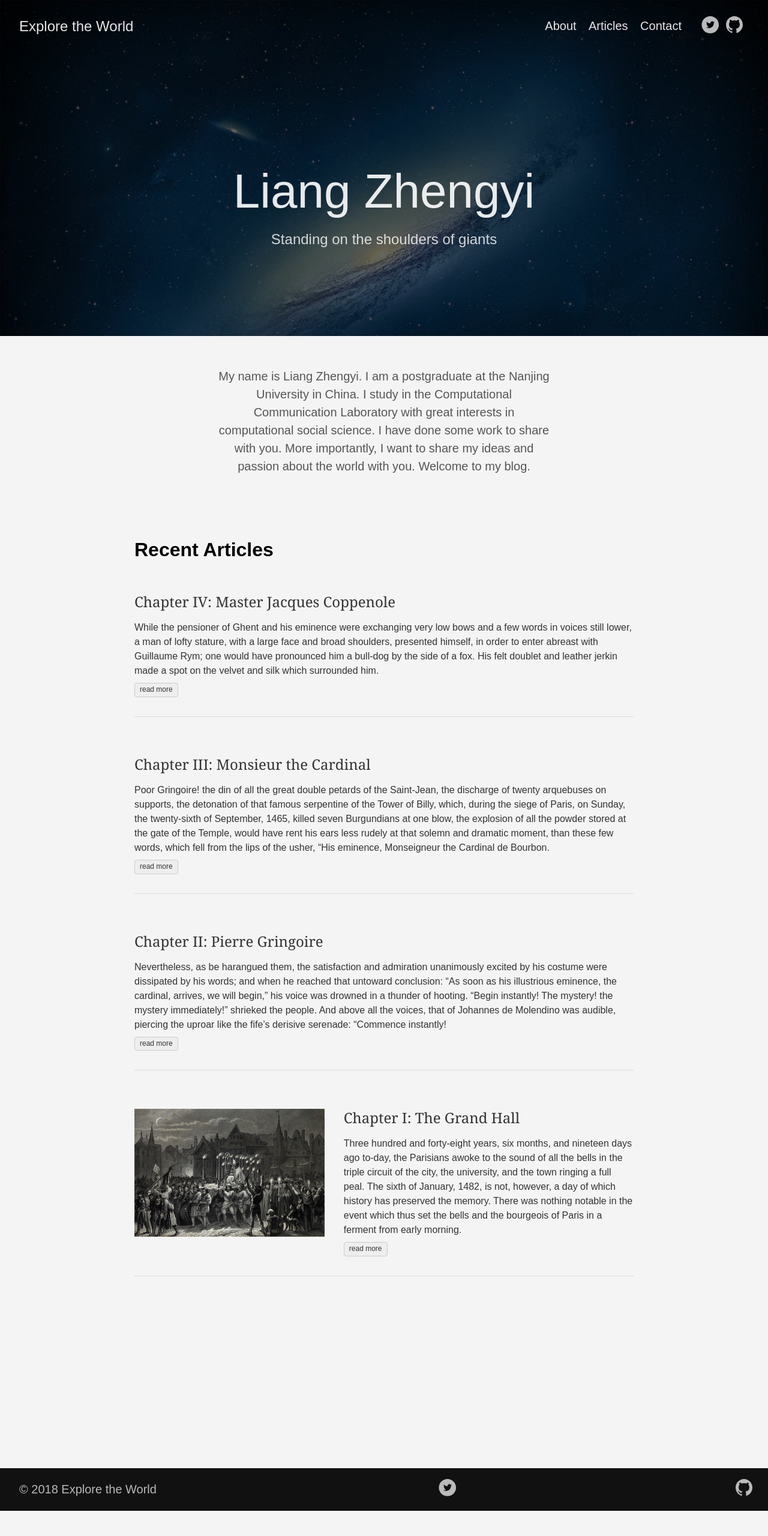
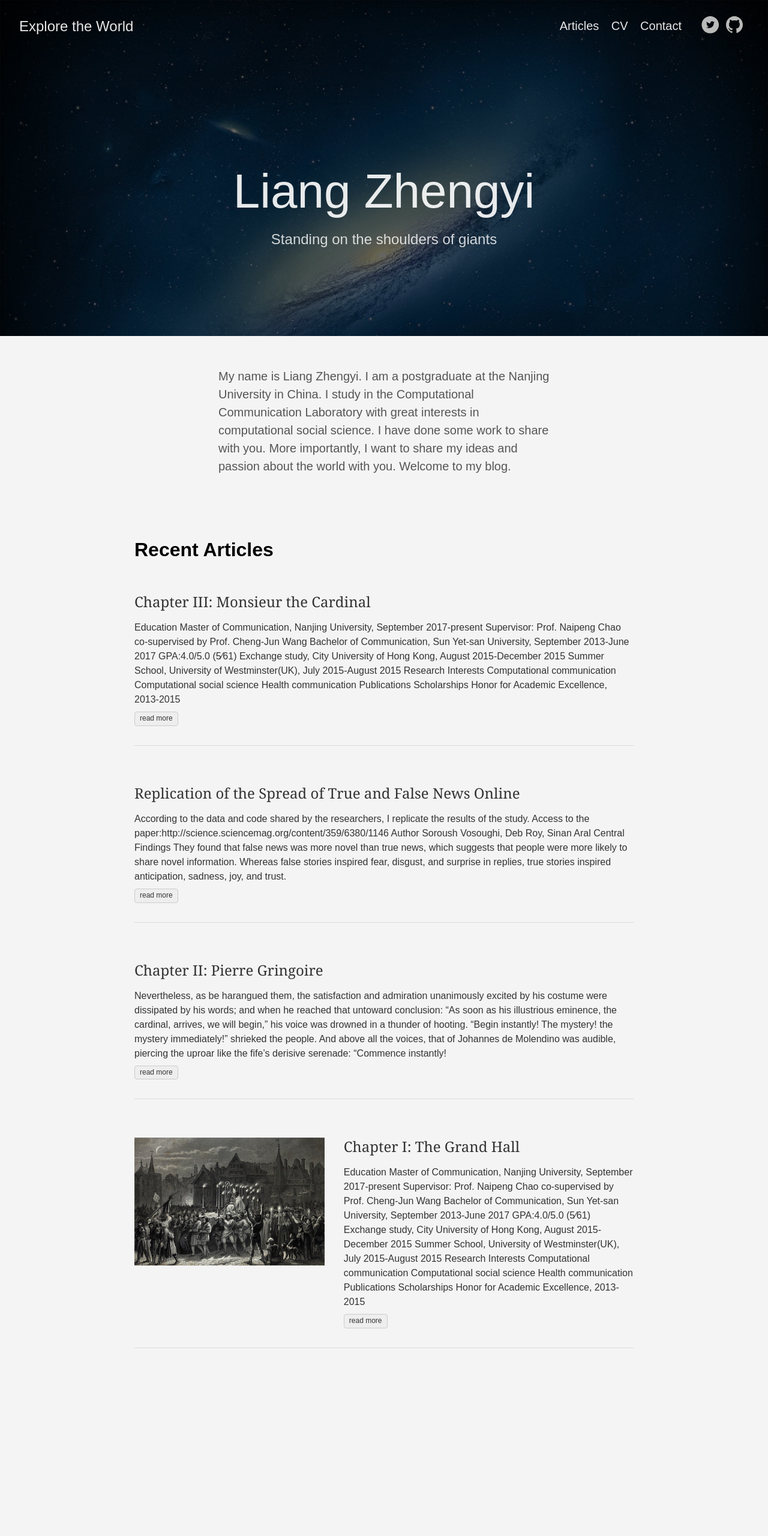
Before and after one commit to liangzhengyiyi/liangzhengyiyi.github.io, a plain HTML site: page index.html in a window 1280 px wide. Shown: the top 2560 px of the page at 60% size. Before the commit the page ends 2518 px from the top, so only its background shows below. Drawn offline with Linux system fonts and the light colour scheme.

Commit message:
Add files via upload

```diff
--- a/index.html
+++ b/index.html
@@ -38,7 +38,7 @@
 
 
 
-<meta property="og:updated_time" content="2017-04-12T11:14:48-04:00"/>
+<meta property="og:updated_time" content="2018-09-06T00:00:00&#43;00:00"/>
 
 
 
@@ -76,14 +76,14 @@
         <ul class="pl0 mr3">
 
           <li class="list f5 f4-ns fw4 dib pr3">
-            <a class="hover-white no-underline white-90" href="/about/" title="About page">
-              About
+            <a class="hover-white no-underline white-90" href="/post/" title="Articles page">
+              Articles
             </a>
           </li>
 
           <li class="list f5 f4-ns fw4 dib pr3">
-            <a class="hover-white no-underline white-90" href="/post/" title="Articles page">
-              Articles
+            <a class="hover-white no-underline white-90" href="/about/" title="CV page">
+              CV
             </a>
           </li>
 
@@ -137,7 +137,7 @@
     <main class="pb7" role="main">
 
   <article class="cf ph3 ph5-l pv3 pv4-l f4 tc-l center measure-wide lh-copy mid-gray">
-    <p>My name is Liang Zhengyi. I am a postgraduate at the Nanjing University in China. I study in the Computational Communication Laboratory with great interests in computational social science. I have done some work to share with you. More importantly, I want to share my ideas and passion about the world with you. Welcome to my blog.</p>
+    <p align="left">My name is Liang Zhengyi. I am a postgraduate at the Nanjing University in China. I study in the Computational Communication Laboratory with great interests in computational social science. I have done some work to share with you. More importantly, I want to share my ideas and passion about the world with you. Welcome to my blog.</p>
 
   </article>
 
@@ -171,14 +171,18 @@
 
       <div class="blah w-100">
         <h1 class="f3 fw1 athelas mt0 lh-title">
-          <a href="/post/chapter-4/" class="color-inherit dim link">
-            Chapter IV: Master Jacques Coppenole
+          <a href="/post/chapter-3/" class="color-inherit dim link">
+            Chapter III: Monsieur the Cardinal
             </a>
         </h1>
         <div class="f6 f5-l lh-copy nested-copy-line-height nested-links">
-          While the pensioner of Ghent and his eminence were exchanging very low bows and a few words in voices still lower, a man of lofty stature, with a large face and broad shoulders, presented himself, in order to enter abreast with Guillaume Rym; one would have pronounced him a bull-dog by the side of a fox. His felt doublet and leather jerkin made a spot on the velvet and silk which surrounded him.
+          Education Master of Communication, Nanjing University, September 2017-present
+ Supervisor: Prof. Naipeng Chao co-supervised by Prof. Cheng-Jun Wang  Bachelor of Communication, Sun Yet-san University, September 2013-June 2017
+ GPA:4.0/5.0 (5&frasl;61)  Exchange study, City University of Hong Kong, August 2015-December 2015
+Summer School, University of Westminster(UK), July 2015-August 2015
+Research Interests  Computational communication Computational social science Health communication  Publications Scholarships  Honor for Academic Excellence, 2013-2015
         </div>
-          <a href="/post/chapter-4/" class="ba b--moon-gray bg-light-gray br2 color-inherit dib f7 hover-bg-moon-gray link mt2 ph2 pv1">read more</a>
+          <a href="/post/chapter-3/" class="ba b--moon-gray bg-light-gray br2 color-inherit dib f7 hover-bg-moon-gray link mt2 ph2 pv1">read more</a>
 
       </div>
     </div>
@@ -195,14 +199,17 @@
 
       <div class="blah w-100">
         <h1 class="f3 fw1 athelas mt0 lh-title">
-          <a href="/post/chapter-3/" class="color-inherit dim link">
-            Chapter III: Monsieur the Cardinal
+          <a href="/post/chapter-4/" class="color-inherit dim link">
+            Replication of the Spread of True and False News Online
             </a>
         </h1>
         <div class="f6 f5-l lh-copy nested-copy-line-height nested-links">
-          Poor Gringoire! the din of all the great double petards of the Saint-Jean, the discharge of twenty arquebuses on supports, the detonation of that famous serpentine of the Tower of Billy, which, during the siege of Paris, on Sunday, the twenty-sixth of September, 1465, killed seven Burgundians at one blow, the explosion of all the powder stored at the gate of the Temple, would have rent his ears less rudely at that solemn and dramatic moment, than these few words, which fell from the lips of the usher, “His eminence, Monseigneur the Cardinal de Bourbon.
+          According to the data and code shared by the researchers, I replicate the results of the study.
+Access to the paper:http://science.sciencemag.org/content/359/6380/1146
+Author Soroush Vosoughi, Deb Roy, Sinan Aral
+Central Findings They found that false news was more novel than true news, which suggests that people were more likely to share novel information. Whereas false stories inspired fear, disgust, and surprise in replies, true stories inspired anticipation, sadness, joy, and trust.
         </div>
-          <a href="/post/chapter-3/" class="ba b--moon-gray bg-light-gray br2 color-inherit dib f7 hover-bg-moon-gray link mt2 ph2 pv1">read more</a>
+          <a href="/post/chapter-4/" class="ba b--moon-gray bg-light-gray br2 color-inherit dib f7 hover-bg-moon-gray link mt2 ph2 pv1">read more</a>
 
       </div>
     </div>
@@ -257,8 +264,11 @@
             </a>
         </h1>
         <div class="f6 f5-l lh-copy nested-copy-line-height nested-links">
-          Three hundred and forty-eight years, six months, and nineteen days ago to-day, the Parisians awoke to the sound of all the bells in the triple circuit of the city, the university, and the town ringing a full peal.
-The sixth of January, 1482, is not, however, a day of which history has preserved the memory. There was nothing notable in the event which thus set the bells and the bourgeois of Paris in a ferment from early morning.
+          Education Master of Communication, Nanjing University, September 2017-present
+ Supervisor: Prof. Naipeng Chao co-supervised by Prof. Cheng-Jun Wang  Bachelor of Communication, Sun Yet-san University, September 2013-June 2017
+ GPA:4.0/5.0 (5&frasl;61)  Exchange study, City University of Hong Kong, August 2015-December 2015
+Summer School, University of Westminster(UK), July 2015-August 2015
+Research Interests  Computational communication Computational social science Health communication  Publications Scholarships  Honor for Academic Excellence, 2013-2015
         </div>
           <a href="/post/chapter-1/" class="ba b--moon-gray bg-light-gray br2 color-inherit dib f7 hover-bg-moon-gray link mt2 ph2 pv1">read more</a>
 
```
Also changed, not shown: 404.html (+4 -4 lines), index.xml (+26 -14 lines), sitemap.xml (+7 -7 lines).
